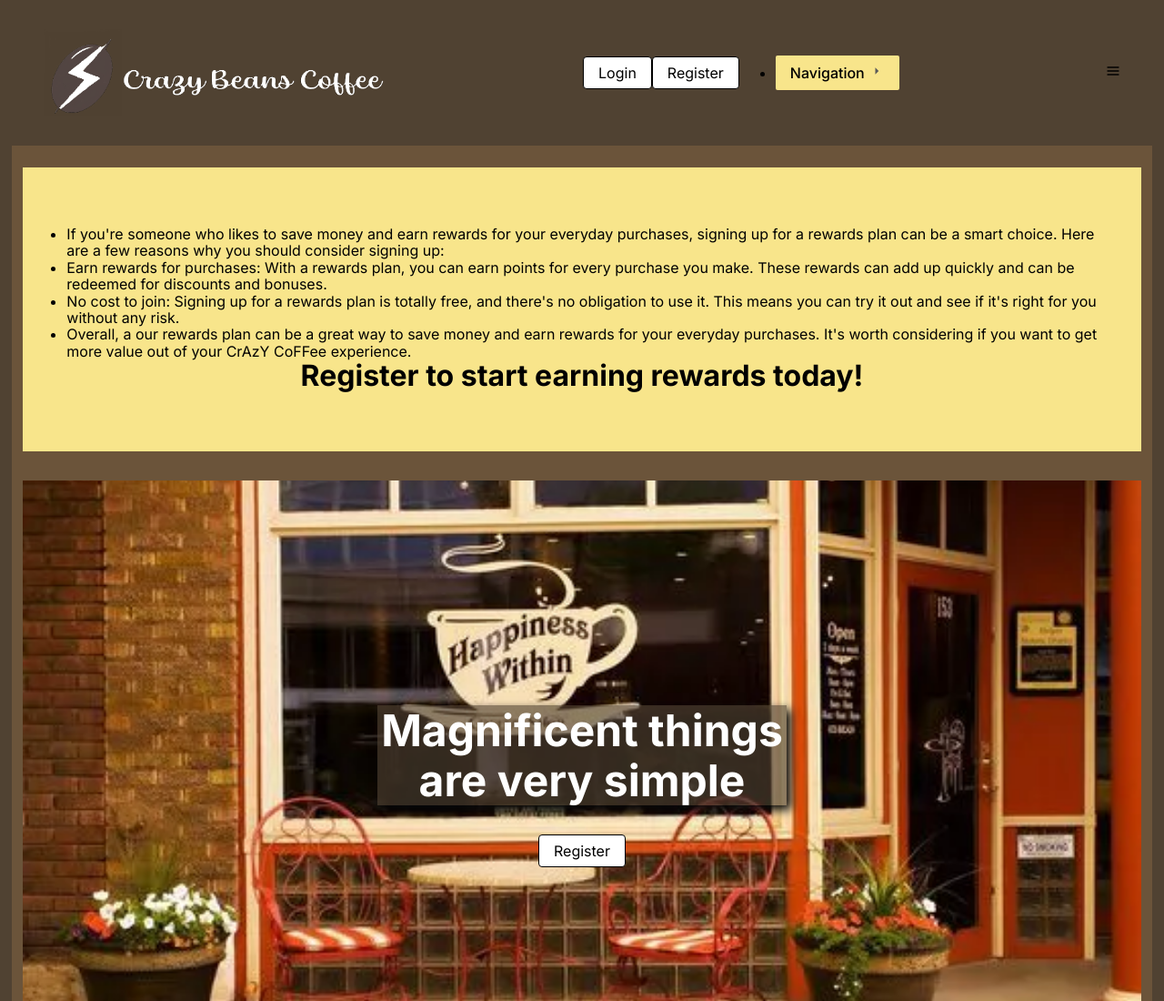
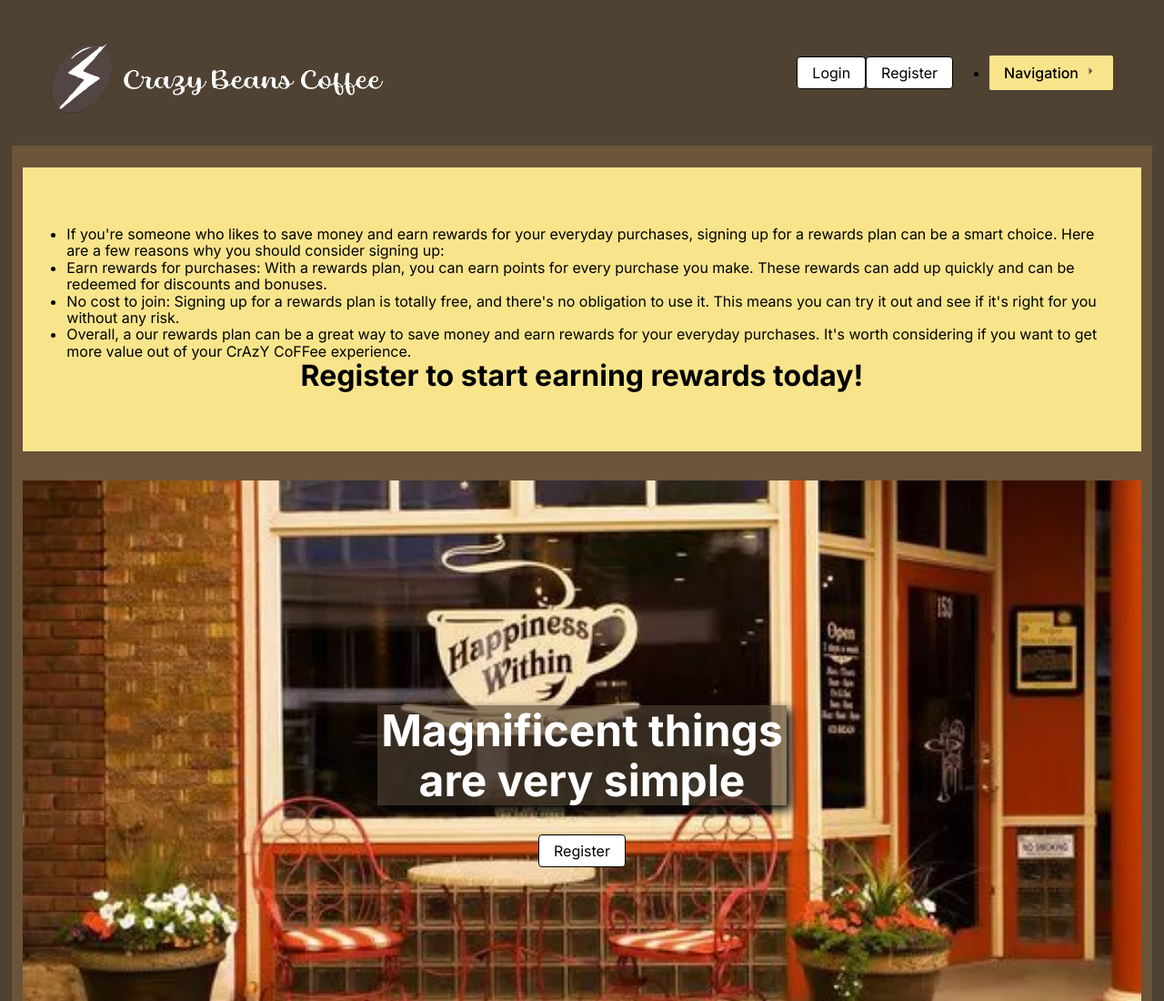
Before and after one commit to Yuchen1015/Coffee-Shop-Menu-System, a website built with Parcel: page rewards.html in a window 1280 px wide. Shown: the top 1100 px of the page at 91% size. Built offline with nearby package versions, Linux system fonts and the light colour scheme; a script that the page names is missing.

Commit message:
Update rewards.html

```diff
--- a/rewards.html
+++ b/rewards.html
@@ -136,7 +136,7 @@
               </div>
             </div>
           </div>
-          <div data-role="BurgerMenu" class="rewards-busrger-menu">
+          <div data-role="BurgerMenu" class="rewards-burger-menu">
             <svg viewBox="0 0 1024 1024" class="rewards-icon02">
               <path
                 d="M128 554.667h768c23.552 0 42.667-19.115 42.667-42.667s-19.115-42.667-42.667-42.667h-768c-23.552 0-42.667 19.115-42.667 42.667s19.115 42.667 42.667 42.667zM128 298.667h768c23.552 0 42.667-19.115 42.667-42.667s-19.115-42.667-42.667-42.667h-768c-23.552 0-42.667 19.115-42.667 42.667s19.115 42.667 42.667 42.667zM128 810.667h768c23.552 0 42.667-19.115 42.667-42.667s-19.115-42.667-42.667-42.667h-768c-23.552 0-42.667 19.115-42.667 42.667s19.115 42.667 42.667 42.667z"
```
